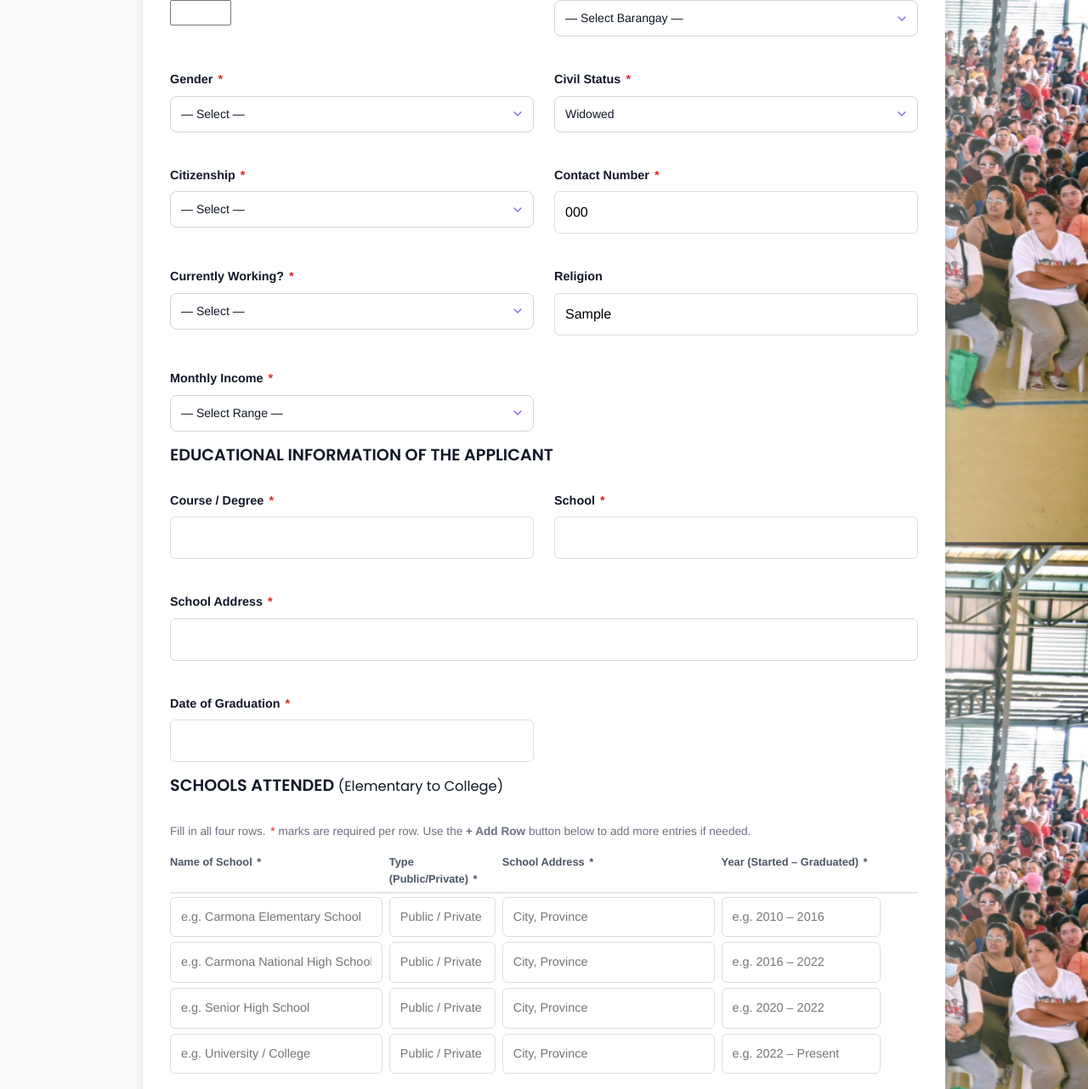
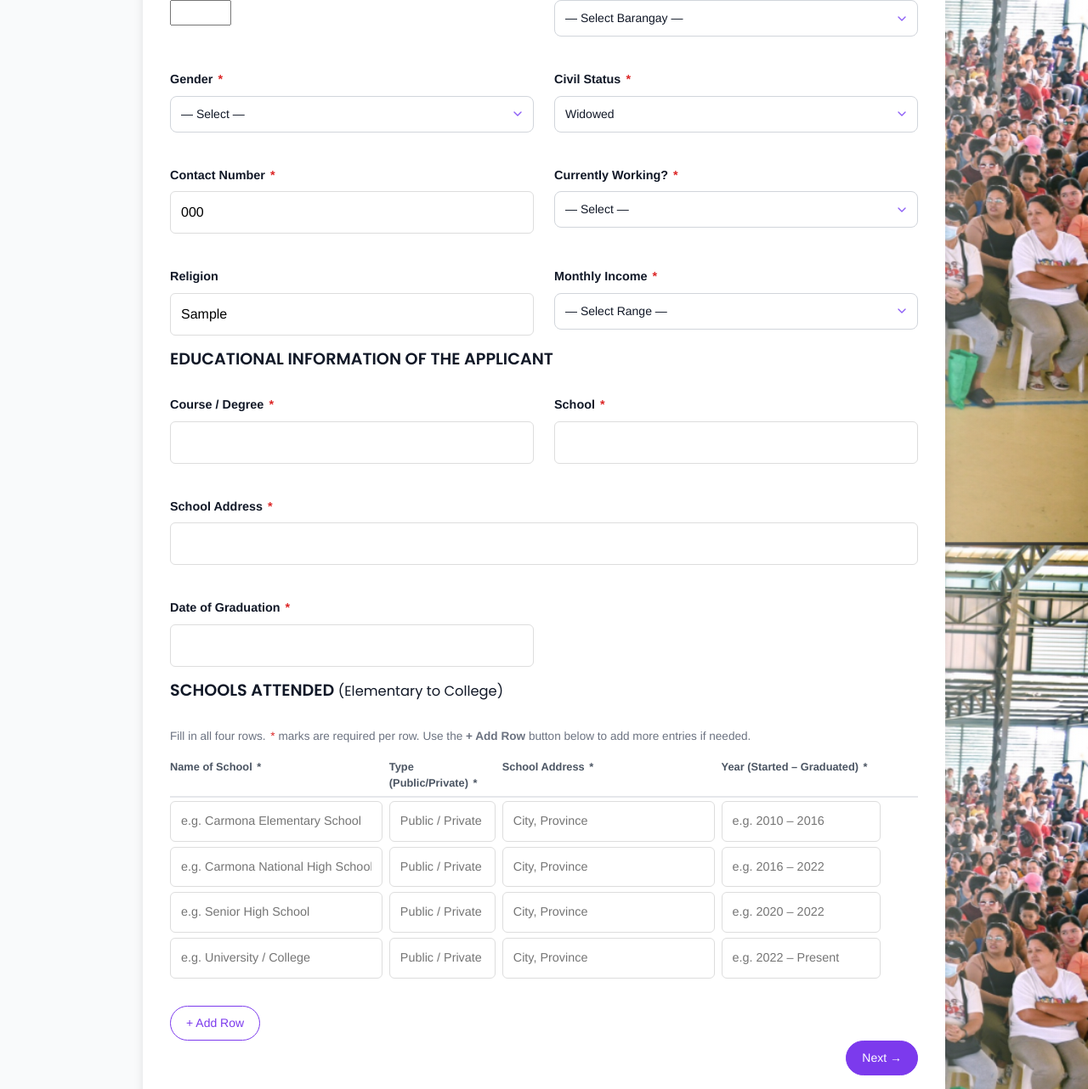
Before and after one commit to o-timothy-o/edugrant, a Django app: page /programs/apply/1/ in a window 1280 px wide. Shown: the part 1097-2379 px from the top of the page at 85% size. Run offline with Django 5.2, Linux system fonts and the light colour scheme; a user stored in the database is signed in; data comes from the database, SQL or seed files in the repository; tables that the repository leaves empty hold one stand-in row (values such as "Sample post"); data that the repository does not hold is empty.

Commit message:
Remove nationality field in submissions

```diff
--- a/backend/programs/views.py
+++ b/backend/programs/views.py
@@ -39,7 +39,6 @@ def _save_step1_data(request, application):
     profile.residency_years = request.POST.get('residency', '').strip()
     profile.gender = request.POST.get('gender', '').strip()
     profile.civil_status = request.POST.get('civil_status', '').strip()
-    profile.citizenship = request.POST.get('citizenship', '').strip()
     profile.contact_number = request.POST.get('contact_number', '').strip()
     profile.currently_working = request.POST.get('working', '').strip()
     profile.religion = request.POST.get('religion', '').strip()
--- a/backend/templates/programs/application_review.html
+++ b/backend/templates/programs/application_review.html
@@ -116,7 +116,6 @@
       <div class="review-profile-field"><span class="review-profile-label">Years of Residency</span><span class="review-profile-value">{{ profile.residency_years|default:"—" }}</span></div>
       <div class="review-profile-field"><span class="review-profile-label">Gender</span><span class="review-profile-value">{{ profile.gender|default:"—" }}</span></div>
       <div class="review-profile-field"><span class="review-profile-label">Civil Status</span><span class="review-profile-value">{{ profile.civil_status|default:"—" }}</span></div>
-      <div class="review-profile-field"><span class="review-profile-label">Citizenship</span><span class="review-profile-value">{{ profile.citizenship|default:"—" }}</span></div>
       <div class="review-profile-field"><span class="review-profile-label">Currently Working</span><span class="review-profile-value">{{ profile.currently_working|default:"—" }}</span></div>
       <div class="review-profile-field"><span class="review-profile-label">Monthly Income</span><span class="review-profile-value">{{ profile.monthly_income|default:"—" }}</span></div>
     </div>
--- a/backend/templates/programs/generic_application_step1.html
+++ b/backend/templates/programs/generic_application_step1.html
@@ -95,15 +95,6 @@
                 <option value="Widowed" {% if profile.civil_status == "Widowed" %}selected{% endif %}>Widowed</option>
                 <option value="Separated" {% if profile.civil_status == "Separated" %}selected{% endif %}>Separated</option>
                 <option value="Annulled" {% if profile.civil_status == "Annulled" %}selected{% endif %}>Annulled</option>
-              </select>
-            </div>
-            <div class="form-group">
-              <label for="citizenship">Citizenship <span class="required-mark">*</span></label>
-              <select id="citizenship" name="citizenship" required>
-                <option value="">— Select —</option>
-                <option value="Filipino" {% if profile.citizenship == "Filipino" %}selected{% endif %}>Filipino</option>
-                <option value="Dual Citizen" {% if profile.citizenship == "Dual Citizen" %}selected{% endif %}>Dual Citizen</option>
-                <option value="Foreign National" {% if profile.citizenship == "Foreign National" %}selected{% endif %}>Foreign National</option>
               </select>
             </div>
             <div class="form-group">
```
Also changed, not shown: backend/templates/programs/sinag_application.html (+0 -9 lines), backend/templates/programs/spark_application.html (+0 -9 lines).
